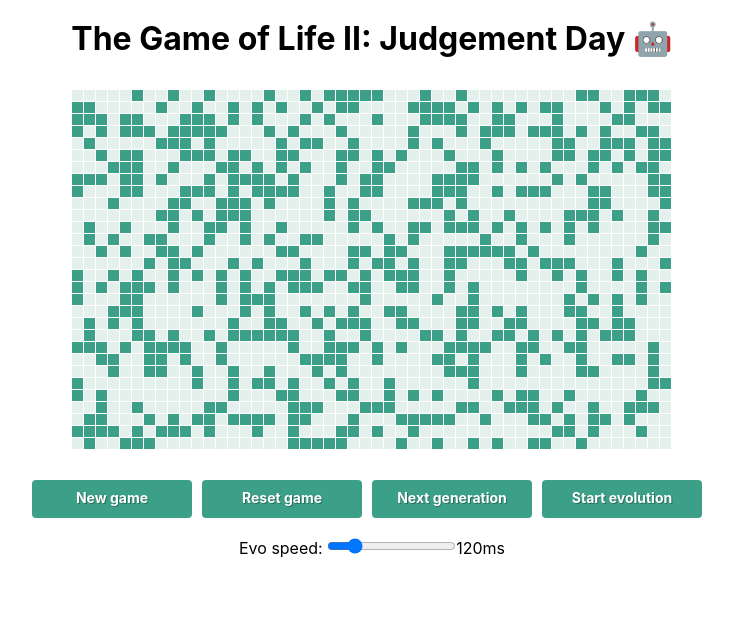
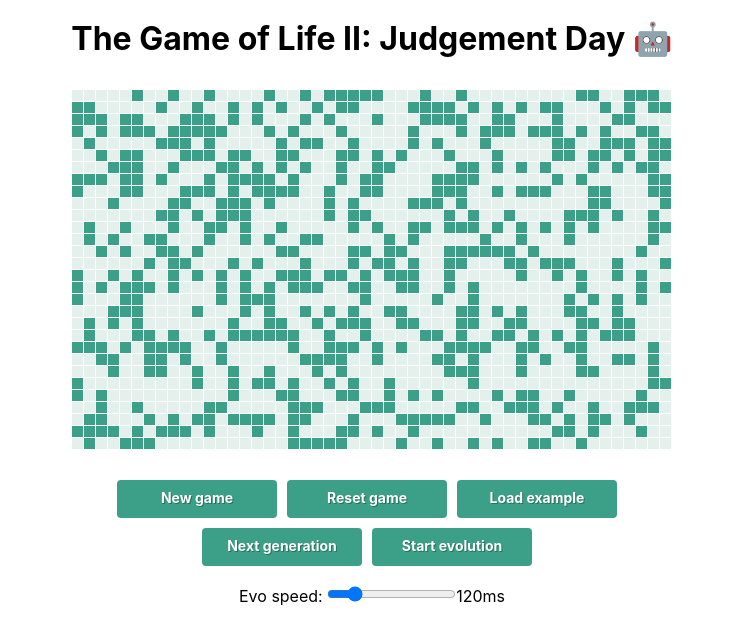
Before and after one commit to victornguyen/life-the-sequel, a React (Create React App) app: page / in a window 1280 px wide. Shown: the top 644 px of the page, without its empty margins (268-1001 px from the left). Built offline with nearby package versions, Linux system fonts and the light colour scheme.

Commit message:
Add option to load example board data
Same cell sequence as the one provided in the problem.

```diff
--- a/src/components/App.tsx
+++ b/src/components/App.tsx
@@ -6,8 +6,11 @@ import Board from './Board';
 import Button from './Button';
 import Slider from './Slider';
 import { RATE } from '../constants/config';
+import example from '../data/example';
 
-const Controls = styled.div``;
+const Controls = styled.div`
+  margin-bottom: 10px;
+`;
 
 const AppStyles = styled.div`
   text-align: center;
@@ -16,7 +19,7 @@ const AppStyles = styled.div`
 const App = (): JSX.Element => {
   const [evolving, setEvolving] = useState(false);
   const [rate, setRate] = useState(RATE);
-  const { cells, evolve, generate, reset, toggle } = useCells();
+  const { cells, evolve, generate, reset, setCells, toggle } = useCells();
 
   useInterval(() => {
     if (evolving) {
@@ -45,6 +48,11 @@ const App = (): JSX.Element => {
     reset();
   }, []);
 
+  const loadExample = useCallback(() => {
+    stop();
+    setCells(example(6));
+  }, []);
+
   const changeRate = useCallback(
     (e: React.ChangeEvent<HTMLInputElement>): void => {
       setRate(parseInt(e.target.value));
@@ -63,16 +71,23 @@ const App = (): JSX.Element => {
         <Button type="button" onClick={resetGame}>
           Reset game
         </Button>
+        <Button type="button" onClick={loadExample}>
+          Load example
+        </Button>
+      </Controls>
+      <Controls>
         <Button type="button" onClick={evolve} disabled={evolving}>
           Next generation
         </Button>
-        <Button
-          type="button"
-          onClick={evolving ? stop : start}
-          theme={evolving ? 'stop' : 'normal'}
-        >
-          {evolving ? 'Stop evolving' : 'Start evolution'}
-        </Button>
+        {evolving ? (
+          <Button type="button" onClick={stop} theme="stop">
+            Stop evolution
+          </Button>
+        ) : (
+          <Button type="button" onClick={start}>
+            Start evolution
+          </Button>
+        )}
         <Slider
           id="rate"
           label="Evo speed"
--- /dev/null
+++ b/src/data/example.ts
@@ -0,0 +1,23 @@
+import { Board } from '../types/board';
+
+// Repeats arrays n times
+function multiplyArray(arr: any[], length: number) {
+  return Array.from({ length }, () => arr).flat();
+}
+
+export default function example(length: number): Board {
+  // The example sequence provided:
+  // https://user-images.githubusercontent.com/7149052/53603476-bfb00e00-3c05-11e9-8862-1dfd31836dcd.jpg
+  const cells = [
+    [false, false, false, false, false],
+    [false, false, true, false, false],
+    [false, false, false, true, false],
+    [false, true, true, true, false],
+    [false, false, false, false, false],
+  ];
+
+  return multiplyArray(
+    cells.map((row) => multiplyArray(row, length)),
+    length
+  );
+}
--- a/src/hooks/useCells.ts
+++ b/src/hooks/useCells.ts
@@ -1,4 +1,4 @@
-import { useState } from 'react';
+import { SetStateAction, useState } from 'react';
 import evolveCells from '../utils/evolveCells';
 import generateCells from '../utils/generateCells';
 import toggleCell from '../utils/toggleCell';
@@ -9,6 +9,7 @@ interface UseCells {
   evolve: () => void;
   generate: () => void;
   reset: () => void;
+  setCells: React.Dispatch<SetStateAction<Board>>;
   toggle: (x: number, y: number) => void;
 }
 
@@ -44,6 +45,7 @@ export default function useCells(
     evolve,
     generate,
     reset,
+    setCells,
     toggle,
   };
 }
```
